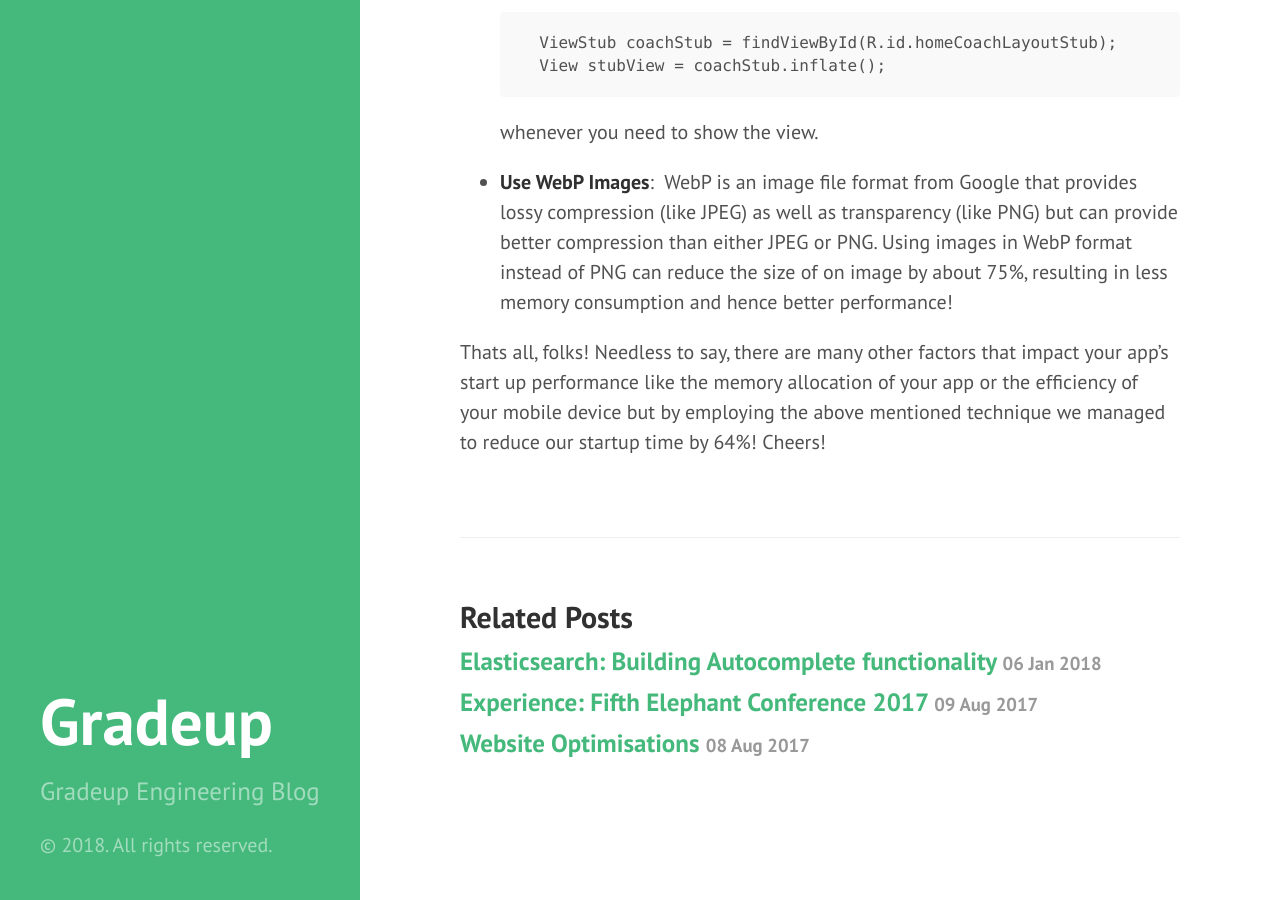
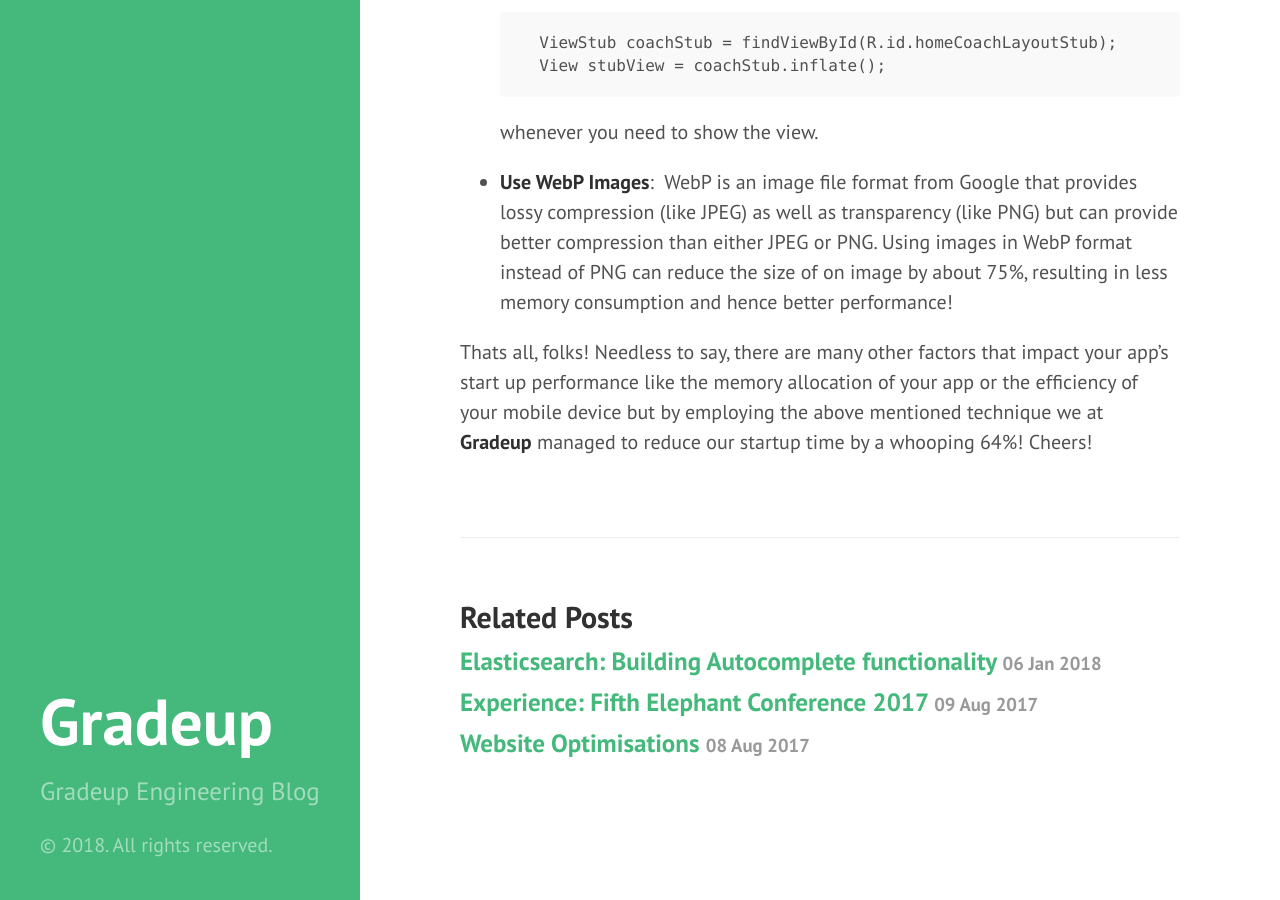
Before and after one commit to gradeup/gradeup.github.io, a Jekyll site: the page built from _posts/2018-07-02-how-to-reduce-cold-startup-time-101.md, in a window 1280 px wide and 900 px high, scrolled down 4921 px. Built offline with Jekyll 4.4.1, drawn with Linux system fonts in a browser that asks for light colours.

Commit message:
added gradeup

```diff
--- a/_posts/2018-07-02-how-to-reduce-cold-startup-time-101.md
+++ b/_posts/2018-07-02-how-to-reduce-cold-startup-time-101.md
@@ -126,4 +126,4 @@ Now that you have analysed your app and zeroed in the problematic areas, let's s
 
 
 
-Thats all, folks! Needless to say, there are many other factors that impact your app's start up performance like the memory allocation of your app or the efficiency of your mobile device but by employing the above mentioned technique we managed to reduce our startup time by 64%! Cheers!
+Thats all, folks! Needless to say, there are many other factors that impact your app's start up performance like the memory allocation of your app or the efficiency of your mobile device but by employing the above mentioned technique we at **Gradeup** managed to reduce our startup time by a whooping 64%! Cheers!
```
